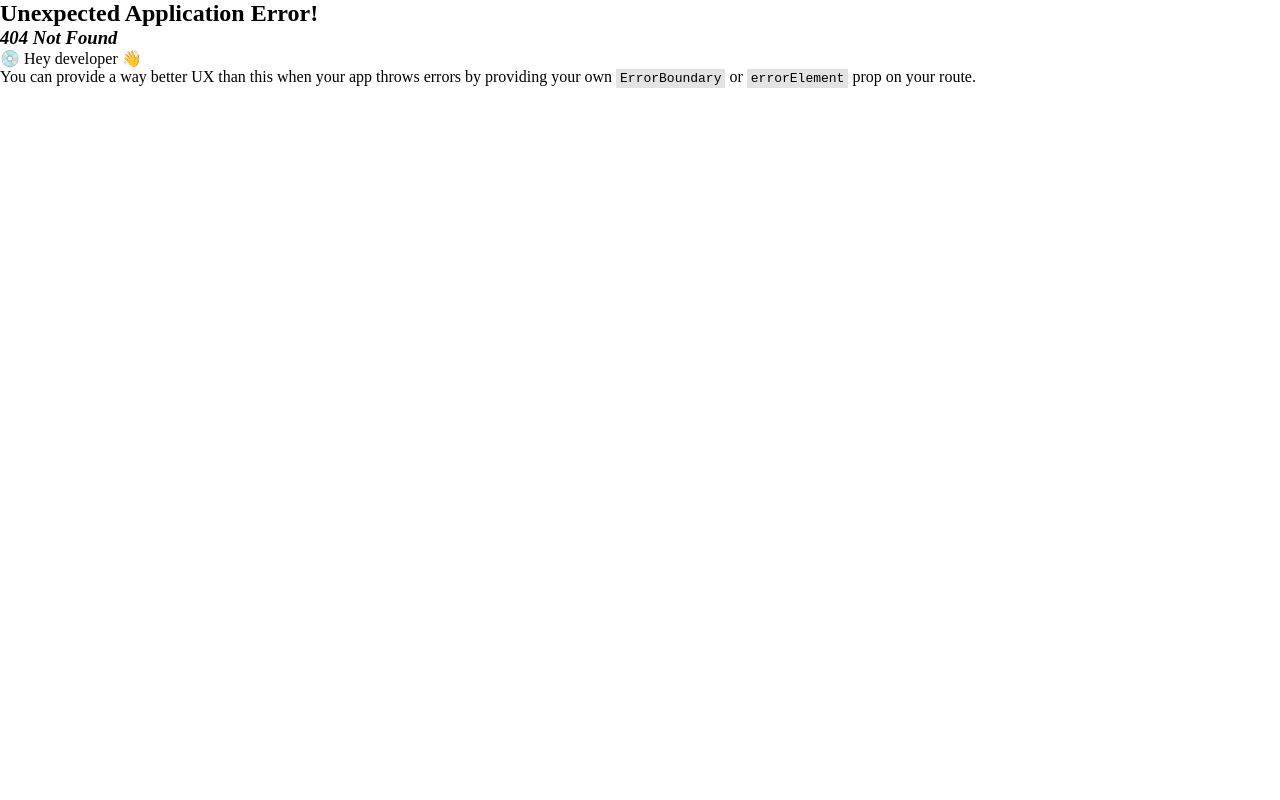
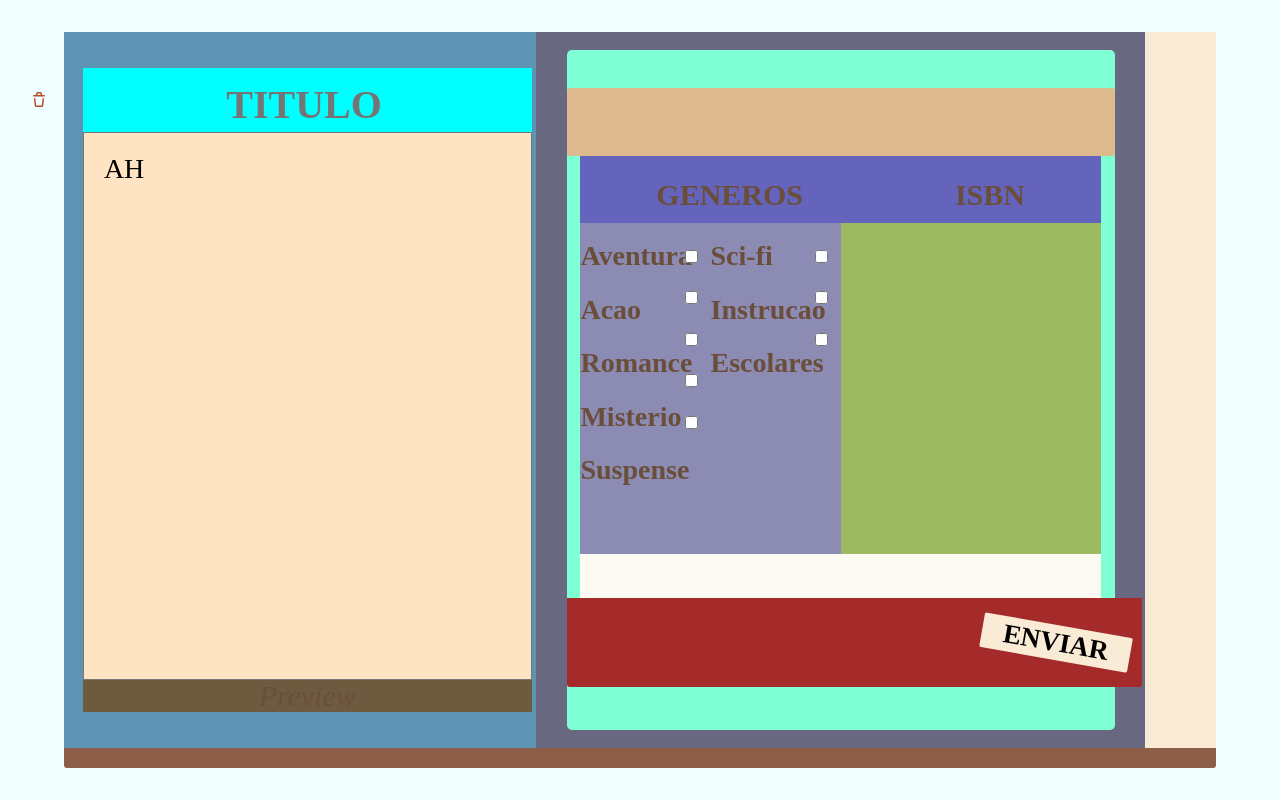
Before and after one commit to Jouusey/SA-segundafase, a React app: page /telaescrivaninha in a window 1280 px wide. Before the commit this address had no page. Built offline with nearby package versions, Linux system fonts and the light colour scheme; the HTML template or start-up script is replaced by a standard one; a web font is replaced by a local one.

Commit message:
atualização a tela escrivaninha

```diff
--- a/src/components/Navbar.jsx
+++ b/src/components/Navbar.jsx
@@ -6,6 +6,7 @@ function Navbar() {
 
         <Link to="/telacadastro">Cadastro</Link>
         <Link to="/telalogin">Login</Link>
+        <Link to="/telaescrivaninha">Escrivaninha</Link>
     </nav>
   )
 }
--- a/src/index.css
+++ b/src/index.css
@@ -12,9 +12,25 @@
   --corfundo: #fcf6e8;
   --fundoelementos: #f4e2b4;
   --laranjaenferrujado: #c85b34;
+  --fundoDivs: #cb9375;
   --navbar: #fdfaf3;
   --textos: #40454b;
 }
+
+::-webkit-scrollbar{
+
+  background-color: #ffebe3;
+}
+
+::-webkit-scrollbar-thumb{
+
+  border-radius: 2px;
+
+  background-color: #c85b34;
+}
+
+
+
 
 
 @font-face {
--- /dev/null
+++ b/src/pages/TelaEscrivaninha.css
@@ -0,0 +1,312 @@
+.tela-escrivaninha-container{
+
+    display: flex;
+
+    background-color: azure;
+    height: 100vh;
+    justify-content: center;
+    align-items: center;
+
+}
+
+.escrivaninha-mesa{
+
+    display: flex;
+
+    height: 92%;
+    width: 90%;
+
+    background-color: var(--fundoDivs);
+        border-radius: 3px;
+        border-top: 0px;
+        border-left: 0px;
+        border-right: 0px;
+        border-bottom: 20px;
+        border-style: solid;
+        border-color: rgb(140, 93, 71);
+}
+
+.escrivaninha-documento{
+
+    display: flex;
+    height: 100%;
+    width: 41%;
+    background-color: rgb(94, 147, 180);
+    justify-content: center;
+    align-items: center;
+}
+
+.documento-folha{
+
+    margin-left: 3%;
+    height: 90%;
+    width: 95%;
+    background-color: var(--navbar);
+}
+
+.folha-topo{
+    display: flex;
+    background-color: aqua;
+    height: 10%;
+    justify-content: center;
+    align-items: center;
+}
+
+
+.inpt-tituloResenha{
+
+    display: flex;
+
+    margin-right: 5%;
+    margin-top: 2%;
+    font-size: 40px;
+    font-family: "fonte-projeto";
+    font-weight: 900;
+    text-align: center;
+    border: navajowhite;
+    background: none;
+
+}
+.inpt-tituloResenha:focus{
+
+
+    outline-width: 0px;
+}
+
+.img-lixo-escrivaninha{
+    width: 7%;
+}
+
+
+.folha-conteudo{
+    background-color: bisque;
+    height: 85%;
+}
+
+.inpt-resenha{
+
+
+    resize: none;
+    font-weight: 400;
+    font-size: 28px;
+    font-family: "fonte-projeto";
+    padding: 20px;
+    text-align: start;
+    font-weight: 500;
+    height: 100%;
+    width: 100%;
+
+}
+
+.inpt-resenha:focus{
+
+    outline-width: 0px;
+}
+
+
+
+
+
+
+.folha-desfecho{
+
+    display: flex;
+    background-color: rgb(109, 91, 64);
+    height: 5%;
+    justify-content: center;
+    align-items: center;
+}
+
+.lbl-desfecho{
+
+    font-family: "fonte-projeto";
+    font-size: 30px;
+    color: rgb(107, 78, 58);
+    font-style: italic;
+}
+
+
+
+
+
+
+.escrivaninha-container-generoIsbn{
+
+    display: flex;
+
+
+    justify-content: center;
+    align-items: center;
+
+    height: 100%;
+    width: 60%;
+    background-color: rgb(104, 104, 128);
+}
+
+.container-generoIsnb{
+
+    height: 95%;
+    width: 90%;
+
+    background-color: aquamarine;
+
+    border-radius: 5px;
+
+}
+
+.genetoIsbn-topo{
+
+    margin-top: 7%;
+    height: 10%;
+    width: 100%;
+    border-radius: 3px;
+
+    background-color: rgb(220, 186, 141);
+
+}
+
+.generoIsbn-conteudo{
+    margin-left: 2.5%;
+    height: 65%;
+    width: 95%;
+
+    background-color: var(--navbar)
+}
+
+.conteudo-titulos{
+    display: flex;
+    flex-direction:row;
+    background-color: rgb(100, 100, 188);
+    height: 15%;
+    justify-content: space-around;
+    align-items: center;
+}
+
+.lbl-generoIsbn-titulos{
+
+    margin-top: 2%;
+    font-family: "fonte-projeto";
+    font-size: 30px;
+    font-weight: bolder;
+    color: rgb(107, 78, 58);
+
+}
+
+.conteudo-janela{
+    display: flex;
+    background-color: blue;
+    height: 75%;
+    width: 100%;
+}
+
+
+.conteudo-escolhaGenero{
+    background-color: rgb(139, 139, 179);
+    height: 100%;
+    width: 50%;
+    display: flex;
+}
+
+.lbl-escolhaGenero{
+
+    display: flex;
+    font-family: "fonte-projeto";
+    font-size: 28px;
+    font-weight: bolder;
+    margin-top: 17%;
+    height: 10.8%;
+
+    color: rgb(107, 78, 58);
+
+}
+
+.escolhaGenero-colunaEsquerda{
+
+    display: flex;
+    justify-content: start;
+    align-items: start;
+    height: 100%;
+    width: 50%;
+}
+
+
+.colunaEsquerda-generos{
+    height: 100%;
+    width: 80%;
+}
+
+.colunaEsquerda-Checkbox{
+    height: 100%;
+    width: 15%;
+    margin-top: 2%;
+}
+.escolhaGenero-checkbox{
+    margin-top: 126%;
+}
+
+
+
+.escolhaGenero-colunaDireita{
+
+    display: flex;
+    justify-content: start;
+    align-items: start;
+    height: 100%;
+    width: 50%;
+}
+
+.colunaDireita-generos{
+
+    height: 100%;
+    width: 80%;
+}
+
+.colunaDireita-checkbox{
+    height: 100%;
+    width: 15%;
+    margin-top: 2%;
+
+}
+
+.conteudo-informacoesIsbn{
+    background-color: rgb(157, 186, 96);
+    height: 100%;
+    width: 50%;}
+
+
+
+
+.generoIsbn-desfecho{
+    display: flex;
+    height: 13%;
+    width: 105%;
+
+    background-color: brown;
+    justify-content: end;
+    align-items: center;
+    border-bottom-left-radius: 3px;
+    border-bottom-right-radius: 3px;
+
+}
+.btn-escrivaninha{
+
+    margin-right: 2%;
+    height: 40%;
+    width: 26%;
+    background-color: antiquewhite;
+    border-radius: 2px;
+    border: none;
+    text-align: center;
+    font-size: 27px;
+    font-weight: bold;
+    font-family: "fonte-projeto";
+    rotate: 10deg;
+}
+
+.escrivaninha-navbarVertical{
+
+    height: 100%;
+    width: 7%;
+
+    background-color: antiquewhite;
+}
--- /dev/null
+++ b/src/pages/TelaEscrivaninha.jsx
@@ -0,0 +1,159 @@
+import React from 'react'
+import "./TelaEscrivaninha.css"
+
+function TelaEscrivaninha() {
+
+
+
+  return (
+
+
+  <div className="tela-escrivaninha-container">
+
+    <div className="escrivaninha-mesa">
+
+
+      <div className="escrivaninha-documento">
+
+           <div className="documento-folha">
+
+
+            <div className="folha-topo">
+
+              <img className='img-lixo-escrivaninha' src="public\images\octicon--trashcan-16.svg" alt="" />
+              <input maxLength={18} className='inpt-tituloResenha' placeholder='TITULO' type="text" />
+
+
+            </div>
+            <div className="folha-conteudo">
+
+              <textarea maxLength={800} className='inpt-resenha' name="resenha" id="" cols="10" rows="10">AH</textarea>
+
+
+            </div>
+            <div className="folha-desfecho">
+
+              <label className='lbl-desfecho' htmlFor="">Preview</label>
+
+            </div>
+
+
+            </div>
+
+        </div>
+
+
+        <div className="escrivaninha-container-generoIsbn">
+
+          <div className="container-generoIsnb">
+
+            <div className="genetoIsbn-topo"></div>
+
+            <div className="generoIsbn-conteudo">
+
+
+              <div className="conteudo-titulos">
+
+                  <label className='lbl-generoIsbn-titulos' htmlFor="">GENEROS</label>
+                  <label className='lbl-generoIsbn-titulos' htmlFor="">ISBN</label>
+              </div>
+
+              <div className="conteudo-janela">
+
+                  <div className="conteudo-escolhaGenero">
+
+
+
+                  <div className="escolhaGenero-colunaEsquerda">
+
+                  <div className="colunaEsquerda-generos">
+
+                     <label className='lbl-escolhaGenero' htmlFor="">Aventura</label>
+                     <label className='lbl-escolhaGenero' htmlFor="">Acao</label>
+                     <label className='lbl-escolhaGenero' htmlFor="">Romance</label>
+                     <label className='lbl-escolhaGenero' htmlFor="">Misterio</label>
+                     <label className='lbl-escolhaGenero' htmlFor="">Suspense</label>
+
+                  </div>
+
+
+
+                      <div className="colunaEsquerda-Checkbox">
+
+                    <input className='escolhaGenero-checkbox' type="checkbox" name="" id="" />
+                    <input className='escolhaGenero-checkbox' type="checkbox" name="" id="" />
+                    <input className='escolhaGenero-checkbox' type="checkbox" name="" id="" />
+                    <input className='escolhaGenero-checkbox' type="checkbox" name="" id="" />
+                    <input className='escolhaGenero-checkbox' type="checkbox" name="" id="" />
+
+                      </div>
+
+
+              </div>
+
+
+                  <div className="escolhaGenero-colunaDireita">
+
+
+                  <div className="colunaDireita-generos">
+
+                  <label className='lbl-escolhaGenero' htmlFor="">Sci-fi</label>
+                  <label className='lbl-escolhaGenero' htmlFor="">Instrucao</label>
+                  <label className='lbl-escolhaGenero' htmlFor="">Escolares</label>
+
+                  </div>
+
+                  <div className="colunaDireita-checkbox">
+
+                  <input className='escolhaGenero-checkbox' type="checkbox" name="" id="" />
+                  <input className='escolhaGenero-checkbox' type="checkbox" name="" id="" />
+                  <input className='escolhaGenero-checkbox' type="checkbox" name="" id="" />
+                  </div>
+
+
+
+                  </div>
+
+
+              </div>
+
+              <div className="conteudo-informacoesIsbn">
+
+
+
+
+              </div>
+
+              </div>
+
+
+
+            </div>
+
+            <div className="generoIsbn-desfecho">
+
+              <button className='btn-escrivaninha'>ENVIAR</button>
+            </div>
+
+
+          </div>
+
+
+        </div>
+
+
+
+
+        <div className="escrivaninha-navbarVertical"></div>
+
+
+
+    </div>
+
+  </div>
+
+
+  )
+}
+
+export default TelaEscrivaninha
--- a/src/router/routes.jsx
+++ b/src/router/routes.jsx
@@ -6,6 +6,7 @@ import Final from "../pages/Final";
 import Agua from "../pages/Agua";
 import TelaCadastro from "../pages/TelaCadastro"
 import TelaLogin from "../pages/TelaLogin";
+import TelaEscrivaninha from "../pages/TelaEscrivaninha";
 
 const router = createBrowserRouter([
     {path: "/", element: <Home />},
@@ -14,7 +15,9 @@ const router = createBrowserRouter([
     {path: "/final", element: <Final />},
     {path: "/agua", element: <Agua />},
     {path: "/telacadastro", element: <TelaCadastro />},
-    {path: "/telalogin", element: <TelaLogin/>}
+    {path: "/telalogin", element: <TelaLogin/>},
+    {path: "/telaescrivaninha", element: <TelaEscrivaninha/>}
+
 
 ])
 
```
Also changed, not shown: public/images/octicon--trashcan-16.svg (added).
